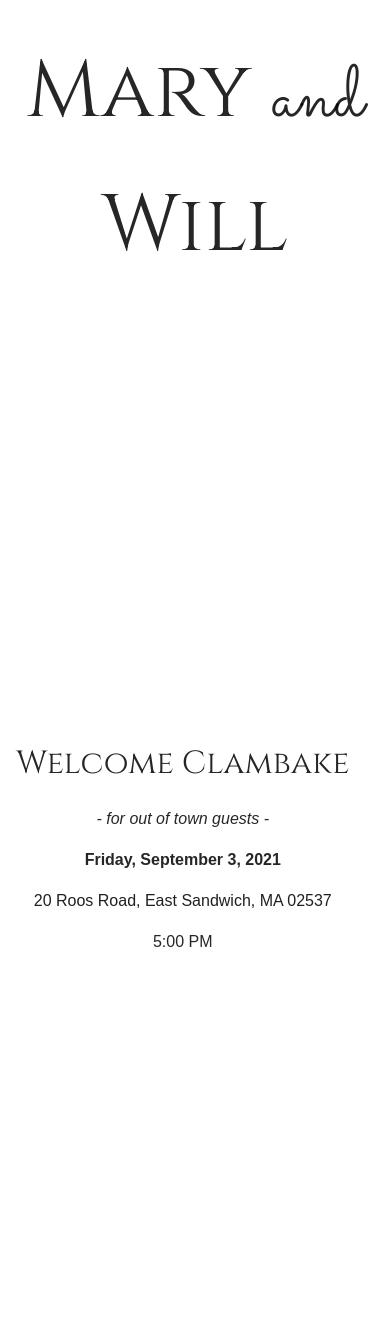
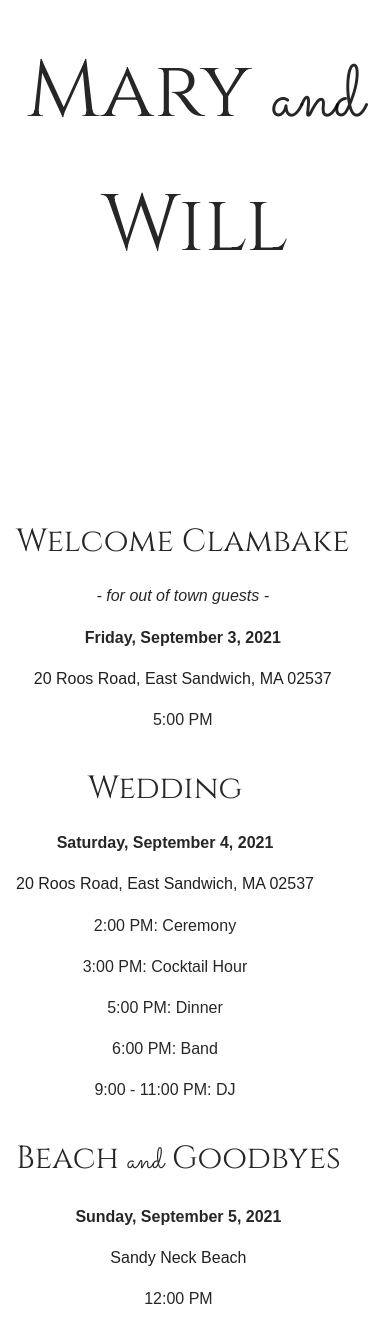
Before and after one commit to marybees/wedding, a React (Create React App) app: page / in a window 390 px wide. Shown: the part 174-1515 px from the top of the page. Built offline with nearby package versions, Linux system fonts and the light colour scheme.

Commit message:
Update event details for mobile.

```diff
--- a/package.json
+++ b/package.json
@@ -11,6 +11,7 @@
     "craco-less": "^1.17.1",
     "react": "^17.0.1",
     "react-dom": "^17.0.1",
+    "react-router-dom": "^5.2.0",
     "react-scripts": "4.0.3",
     "web-vitals": "^1.1.1"
   },
--- a/src/index.less
+++ b/src/index.less
@@ -17,14 +17,10 @@ body {
 }
 
 .eventDetails {
-    height: 80vh;
     font-family: 'Cinzel', serif;
     font-size: 2rem;
-    display: flex;
-    flex-direction: column;
-    justify-content: center;
-    align-items: center;
-    flex-wrap: wrap;
+    text-align: center;
+    padding-bottom: 1rem;
 }
 .subtitle {
     font-family: 'Cinzel', serif;
```
Also changed, not shown: src/Footer.js (added, +15 -0 lines), src/Nav.js (added, +31 -0 lines), 1 other file (tests, documents, lock files or other folders).
